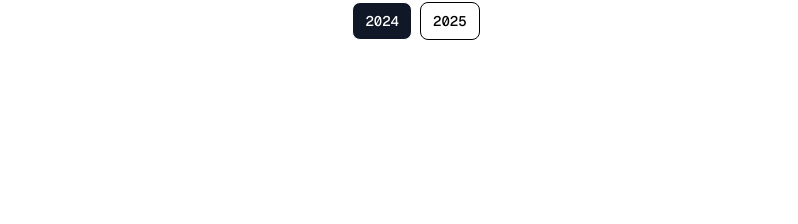
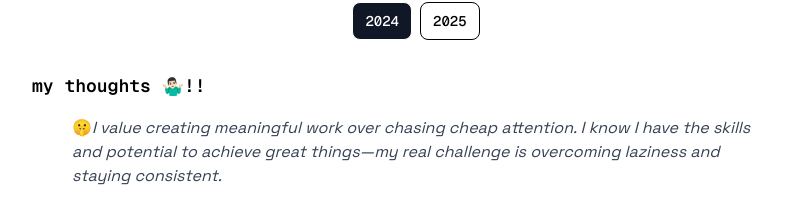
Before and after one commit to dhirajaryaa/modern-Portfolio, a React (Vite) app: page / in a window 1280 px wide. Shown: the part 1292-1516 px from the top of the page, without its empty margins (224-1022 px from the left). Before the commit the page ends 1364 px from the top, so only its background shows below. Built offline with nearby package versions, Linux system fonts and the light colour scheme.

Commit message:
feat: add Thoughts component to display personal reflections; update profile data with thought content

```diff
--- a/src/App.jsx
+++ b/src/App.jsx
@@ -4,6 +4,7 @@ import { BrowserRouter } from "react-router";
 import Skills from "./components/Skills";
 import FeaturedProject from "./components/FeaturedProject";
 import Contributions from "./components/Contributions";
+import Thoughts from "./components/Thoughts";
 
 function App() {
   return (
@@ -15,6 +16,7 @@ function App() {
         <Skills />
         <FeaturedProject />
         <Contributions />
+        <Thoughts />
       </main>
     </div>
     </BrowserRouter>
--- /dev/null
+++ b/src/components/Thoughts.jsx
@@ -0,0 +1,16 @@
+import { thought } from "../data/profile";
+
+function Thoughts() {
+  return (
+    <section className="flex flex-col gap-2 my-8">
+      <p className="text-lg font-semibold">my thoughts 🤷🏻‍♂️!!</p>
+      <p className="text-gray-700 text-base italic font-text px-10 py-2">
+       <span className="not-italic">  🤫
+       </span>
+  {thought}
+      </p>
+    </section>
+  );
+}
+
+export default Thoughts;
--- a/src/data/profile.js
+++ b/src/data/profile.js
@@ -96,4 +96,7 @@ export const featuredProjects = [
   },
 ];
 
-export const contributionShowYear = [2024, 2025]
+export const contributionShowYear = [2024, 2025];
+
+export const thought =
+  "I value creating meaningful work over chasing cheap attention. I know I have the skills and potential to achieve great things—my real challenge is overcoming laziness and staying consistent.";
```
